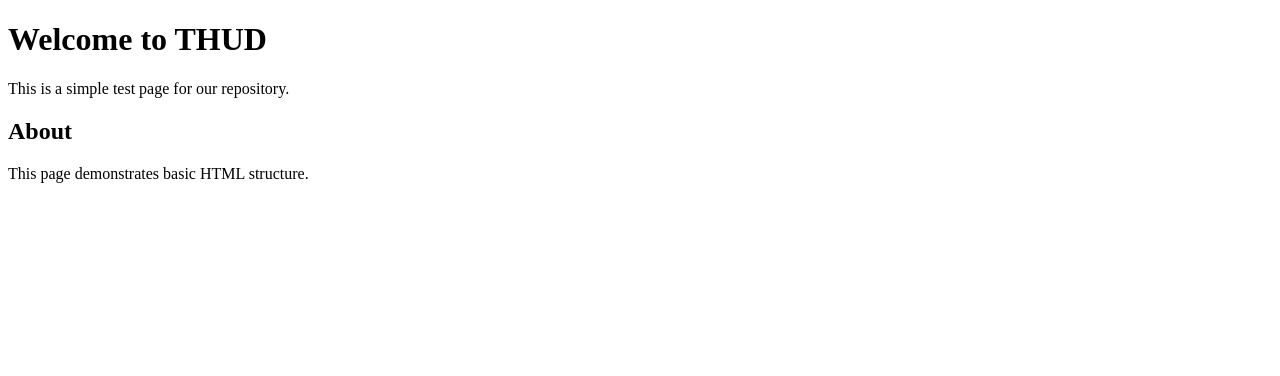
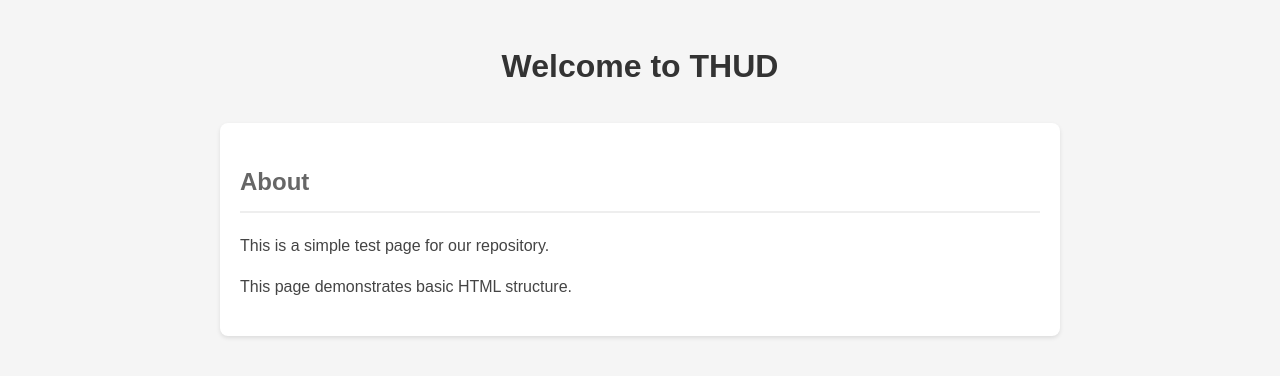
Before and after one commit to timhudsonacs/THUD-test, a plain HTML site: page index.html in a window 1280 px wide. Drawn offline with Linux system fonts and the light colour scheme.

Commit message:
Add CSS styling to HTML page

```diff
--- a/index.html
+++ b/index.html
@@ -4,13 +4,43 @@
     <meta charset="UTF-8">
     <meta name="viewport" content="width=device-width, initial-scale=1.0">
     <title>THUD Test Page</title>
+    <style>
+        body {
+            font-family: Arial, sans-serif;
+            line-height: 1.6;
+            margin: 0;
+            padding: 20px;
+            background-color: #f5f5f5;
+        }
+        .container {
+            max-width: 800px;
+            margin: 0 auto;
+            background-color: white;
+            padding: 20px;
+            border-radius: 8px;
+            box-shadow: 0 2px 4px rgba(0,0,0,0.1);
+        }
+        h1 {
+            color: #333;
+            text-align: center;
+            margin-bottom: 30px;
+        }
+        h2 {
+            color: #666;
+            border-bottom: 2px solid #eee;
+            padding-bottom: 10px;
+        }
+        p {
+            color: #444;
+        }
+    </style>
 </head>
 <body>
     <h1>Welcome to THUD</h1>
-    <p>This is a simple test page for our repository.</p>
     <div class="container">
         <section>
             <h2>About</h2>
+            <p>This is a simple test page for our repository.</p>
             <p>This page demonstrates basic HTML structure.</p>
         </section>
     </div>
```
